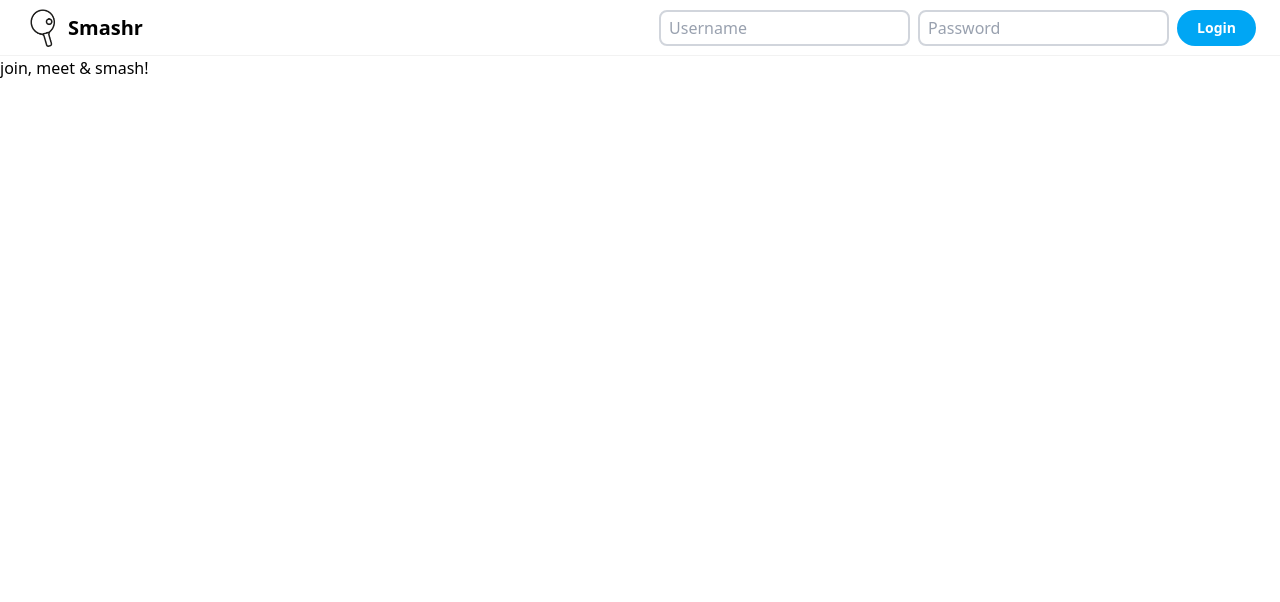
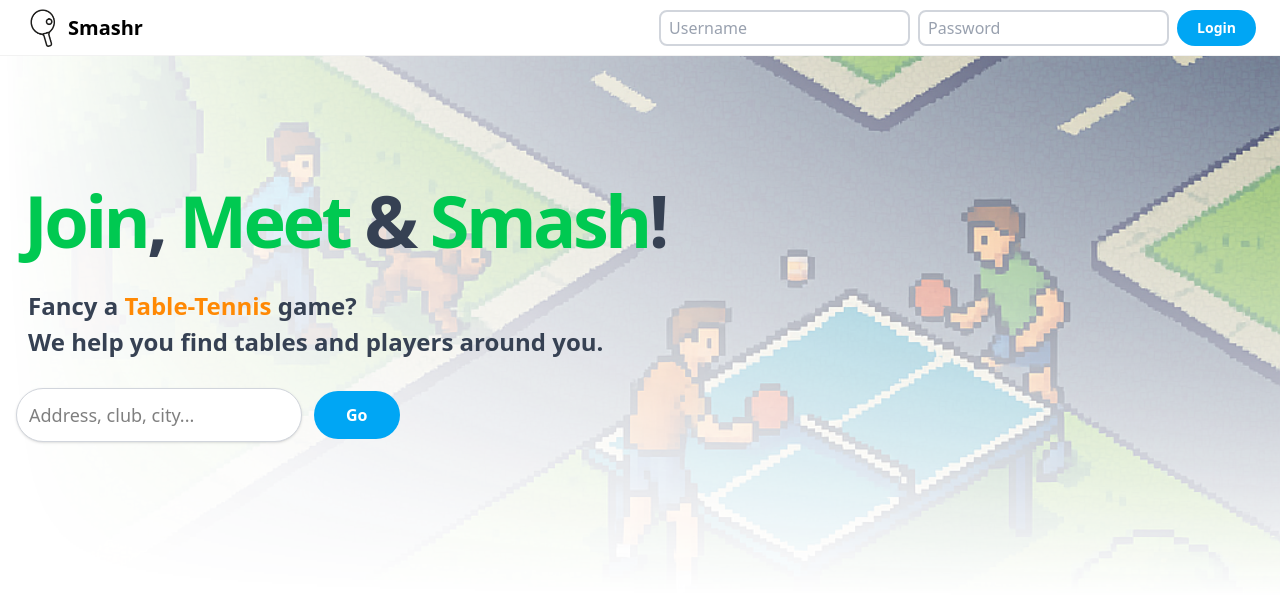
Before and after one commit to jraporta/smashr, a React (Vite) app in the folder smashr-frontend/: page / in a window 1280 px wide. Shown: the top 602 px of the page. Built offline with nearby package versions, Linux system fonts and the light colour scheme.

Commit message:
Added link to tables page and made some cosmetic improvements

```diff
--- a/smashr-frontend/src/pages/Home.jsx
+++ b/smashr-frontend/src/pages/Home.jsx
@@ -1,8 +1,43 @@
 import React from "react";
+import { useNavigate } from "react-router-dom";
+import { useState } from "react";
 
 const Home = () => {
+    const navigate = useNavigate();
+    const [location, setLocation] = useState("");
+
     return (
-        <h1>join, meet & smash!</h1>
+        <div className="w-full">
+            <div className="relative w-full">
+                <img className="absolute inset-0 z-0 h-full w-full object-cover opacity-90 mask-b-from-3 mask-l-from-3" src="\images\background4.png" alt="" />
+                <div className="flex w-full justify-center relative z-10 py-32">
+                    <div className="flex flex-col w-full max-w-[--page-body-max-width] px-4 justify-start gap-0 py-0 items-start">
+                        <h1 className="text-balance tracking-tighter text-7xl md:text-8x1 text-left px-2 font-bold text-gray-700">
+                            <span className="text-green-500">Join</span>, <span className="text-green-500">Meet</span> & <span className="text-green-500">Smash</span>!
+                        </h1>
+                        <div className="text-left pt-8 [&_p]:mb-0 [&_p]:text-xl [&_p]:md:text-2xl/7 font-semibold px-3 text-gray-700">
+                            <p className="mb-4 text-lg leading-8 py-1">
+                            Fancy a <b className="text-orange-400">Table-Tennis</b> game?
+                            </p>
+                            <p className="mb-4 text-lg leading-8 py-1">
+                            We help you find tables and players around you.
+                            </p>
+                        </div>
+                        <div className="flex items-center gap-3">
+                            <form action="/tables" className="w-full max-w-md py-7">
+                                <input
+                                    type="text"
+                                    placeholder="Address, club, city..."
+                                    onChange={(e) => setLocation(e.target.value)}
+                                    className="w-full bg-white border border-gray-300 rounded-full p-3 text-lg shadow-sm focus:outline-none focus:ring-2 focus:ring-blue-400"
+                                />
+                            </form>
+                            <button className="rounded-full bg-sky-500 px-8 py-3 font-semibold text-white hover:bg-sky-700" onClick={() => navigate("/tables")}>Go</button>
+                        </div>
+                    </div>
+                </div>
+            </div>
+        </div>
     );
 };
 
```
Also changed, not shown: smashr-frontend/public/images/background4.png (added).
